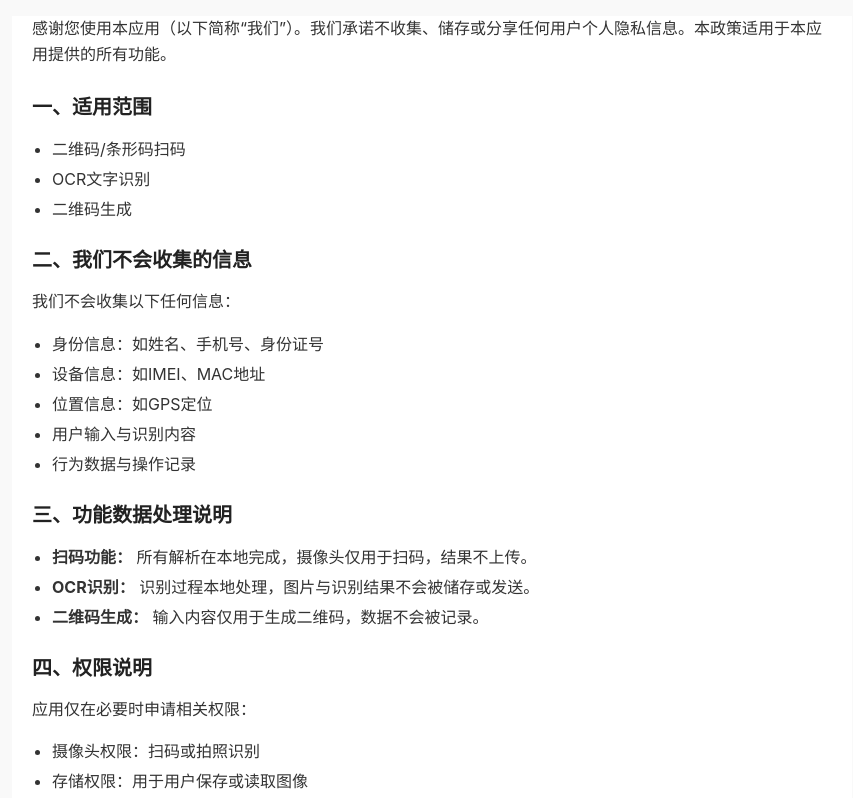
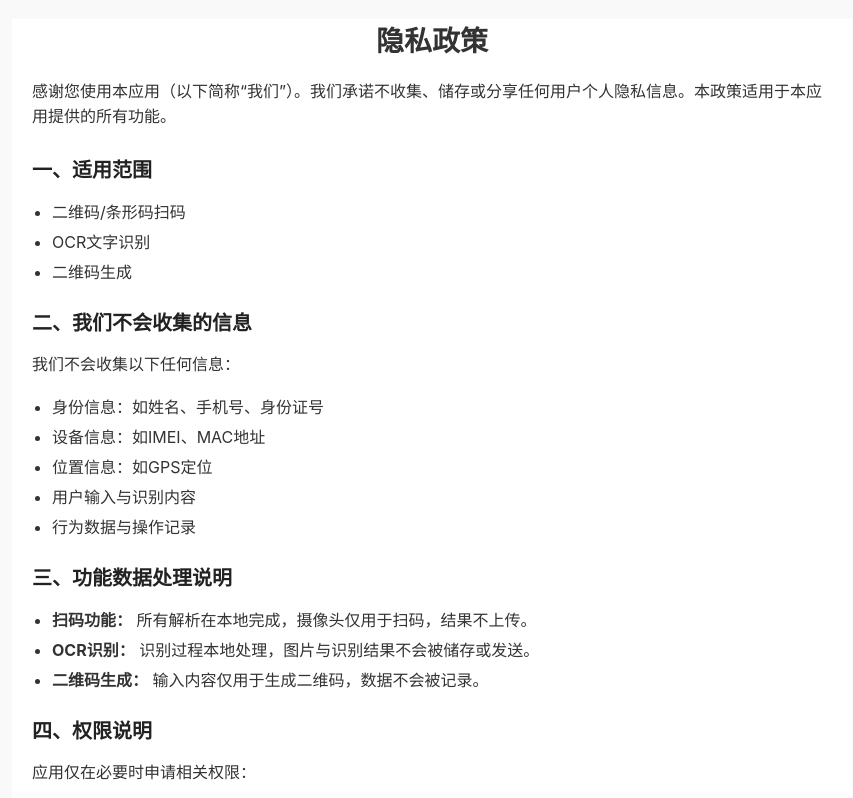
Before and after one commit to shawnQiu046/privacy-policy, a plain HTML site: page zh_privacy.html in a window 1280 px wide. Shown: the top 798 px of the page, without its empty margins (208-1061 px from the left). Drawn offline with Linux system fonts and the light colour scheme.

Commit message:
Update zh_privacy.html

```diff
--- a/zh_privacy.html
+++ b/zh_privacy.html
@@ -53,6 +53,8 @@
 </head>
 <body>
 <div class="container">
+    <h1>隐私政策</h1>
+
     <p>感谢您使用本应用（以下简称“我们”）。我们承诺不收集、储存或分享任何用户个人隐私信息。本政策适用于本应用提供的所有功能。</p>
 
     <h2>一、适用范围</h2>
```
